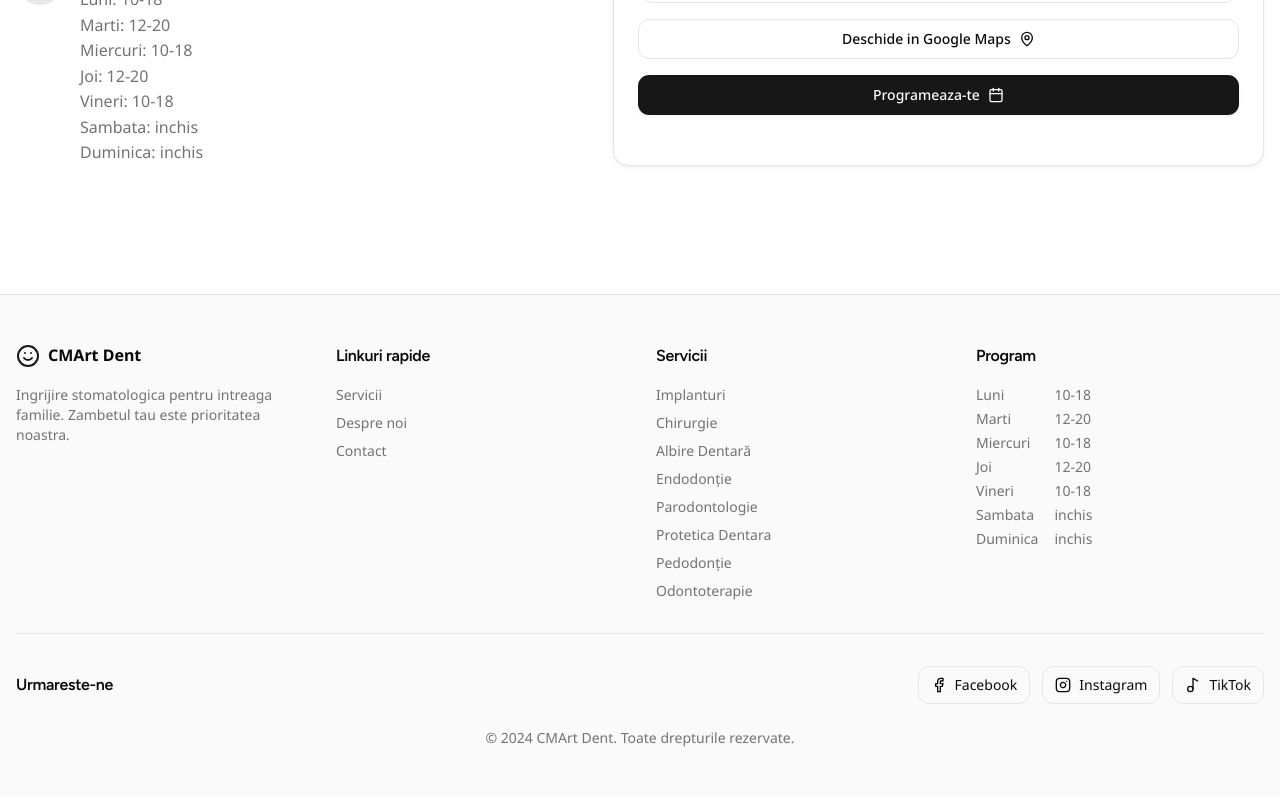
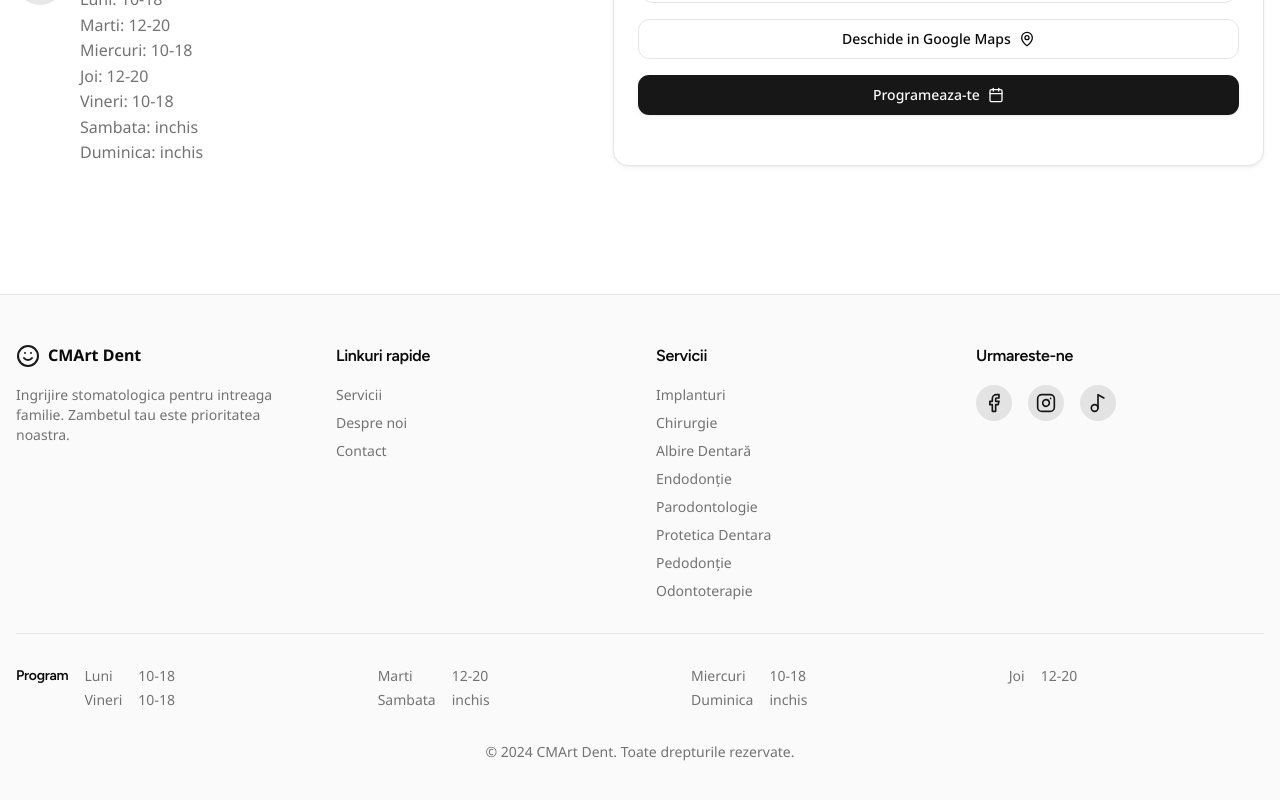
Before and after one commit to Freq95/dr-nasa, a React (Vite) app in the folder magic-ui-demo/smilecare-dental/: page / in a window 1280 px wide. Shown: the part 4313-5113 px from the top of the page. Built offline with nearby package versions, Linux system fonts and the light colour scheme; grey boxes are pictures that could not be loaded.

Commit message:
Restore compact social footer

```diff
--- a/magic-ui-demo/smilecare-dental/src/DentistryWebsite.tsx
+++ b/magic-ui-demo/smilecare-dental/src/DentistryWebsite.tsx
@@ -724,8 +724,43 @@
             </div>
 
             <div>
-              <h3 className="font-semibold mb-4">Program</h3>
-              <dl className="grid grid-cols-[auto_1fr] gap-x-4 gap-y-1 text-sm text-muted-foreground">
+              <h3 className="font-semibold mb-4">Urmareste-ne</h3>
+              <div className="flex gap-4">
+                <a
+                  href="https://www.facebook.com/dr.andreea.nicolescu.ciobanoiu?mibextid=wwXIfr&rdid=cpsk7Gre4OqJakeV&share_url=https%3A%2F%2Fwww.facebook.com%2Fshare%2F1BPPVmHGpc%2F%3Fmibextid%3DwwXIfr#"
+                  target="_blank"
+                  rel="noopener noreferrer"
+                  aria-label="Facebook CMArt Dent"
+                  className="rounded-full bg-primary/10 p-2 transition-colors hover:bg-primary/20"
+                >
+                  <Facebook className="h-5 w-5 text-primary" />
+                </a>
+                <a
+                  href="https://www.instagram.com/dr.andreea_nicolescu_ciobanoiu"
+                  target="_blank"
+                  rel="noopener noreferrer"
+                  aria-label="Instagram CMArt Dent"
+                  className="rounded-full bg-primary/10 p-2 transition-colors hover:bg-primary/20"
+                >
+                  <Instagram className="h-5 w-5 text-primary" />
+                </a>
+                <a
+                  href="https://www.tiktok.com/@cmart917?_r=1&_t=ZN-97IOHjczBJv"
+                  target="_blank"
+                  rel="noopener noreferrer"
+                  aria-label="TikTok CMArt Dent"
+                  className="rounded-full bg-primary/10 p-2 transition-colors hover:bg-primary/20"
+                >
+                  <Music2 className="h-5 w-5 text-primary" />
+                </a>
+              </div>
+            </div>
+          </div>
+
+          <div className="border-t pt-8">
+            <div className="mb-8 grid gap-4 text-sm text-muted-foreground md:grid-cols-[auto_1fr] md:items-start">
+              <h3 className="font-semibold text-foreground">Program</h3>
+              <dl className="grid grid-cols-[auto_1fr] gap-x-4 gap-y-1 sm:grid-cols-[auto_1fr_auto_1fr] lg:grid-cols-[auto_1fr_auto_1fr_auto_1fr_auto_1fr]">
                 <dt>Luni</dt>
                 <dd>10-18</dd>
                 <dt>Marti</dt>
@@ -742,43 +777,8 @@
                 <dd>inchis</dd>
               </dl>
             </div>
-          </div>
-
-          <div className="border-t pt-8">
-            <div className="mb-6 flex flex-col items-center justify-between gap-4 md:flex-row">
-              <h3 className="font-semibold">Urmareste-ne</h3>
-              <div className="flex flex-wrap justify-center gap-3">
-                <a
-                  href="https://www.facebook.com/dr.andreea.nicolescu.ciobanoiu?mibextid=wwXIfr&rdid=cpsk7Gre4OqJakeV&share_url=https%3A%2F%2Fwww.facebook.com%2Fshare%2F1BPPVmHGpc%2F%3Fmibextid%3DwwXIfr#"
-                  target="_blank"
-                  rel="noopener noreferrer"
-                  className="inline-flex items-center gap-2 rounded-md border px-3 py-2 text-sm transition-colors hover:bg-accent hover:text-accent-foreground"
-                >
-                  <Facebook className="h-4 w-4" />
-                  Facebook
-                </a>
-                <a
-                  href="https://www.instagram.com/dr.andreea_nicolescu_ciobanoiu"
-                  target="_blank"
-                  rel="noopener noreferrer"
-                  className="inline-flex items-center gap-2 rounded-md border px-3 py-2 text-sm transition-colors hover:bg-accent hover:text-accent-foreground"
-                >
-                  <Instagram className="h-4 w-4" />
-                  Instagram
-                </a>
-                <a
-                  href="https://www.tiktok.com/@cmart917?_r=1&_t=ZN-97IOHjczBJv"
-                  target="_blank"
-                  rel="noopener noreferrer"
-                  className="inline-flex items-center gap-2 rounded-md border px-3 py-2 text-sm transition-colors hover:bg-accent hover:text-accent-foreground"
-                >
-                  <Music2 className="h-4 w-4" />
-                  TikTok
-                </a>
-              </div>
-            </div>
             <div className="text-center text-sm text-muted-foreground">
-            <p>&copy; 2024 CMArt Dent. Toate drepturile rezervate.</p>
+              <p>&copy; 2024 CMArt Dent. Toate drepturile rezervate.</p>
             </div>
           </div>
         </div>
```
